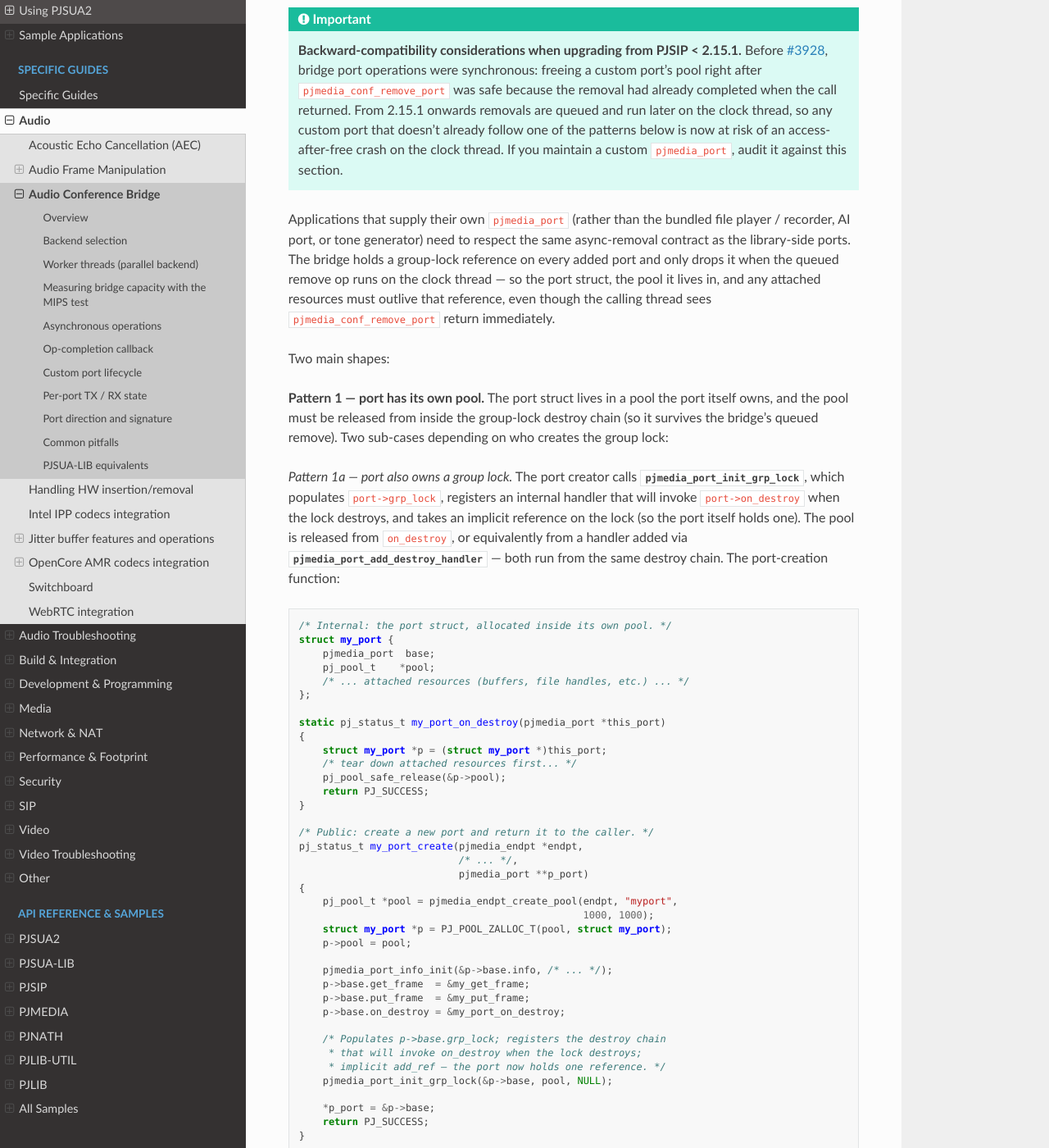
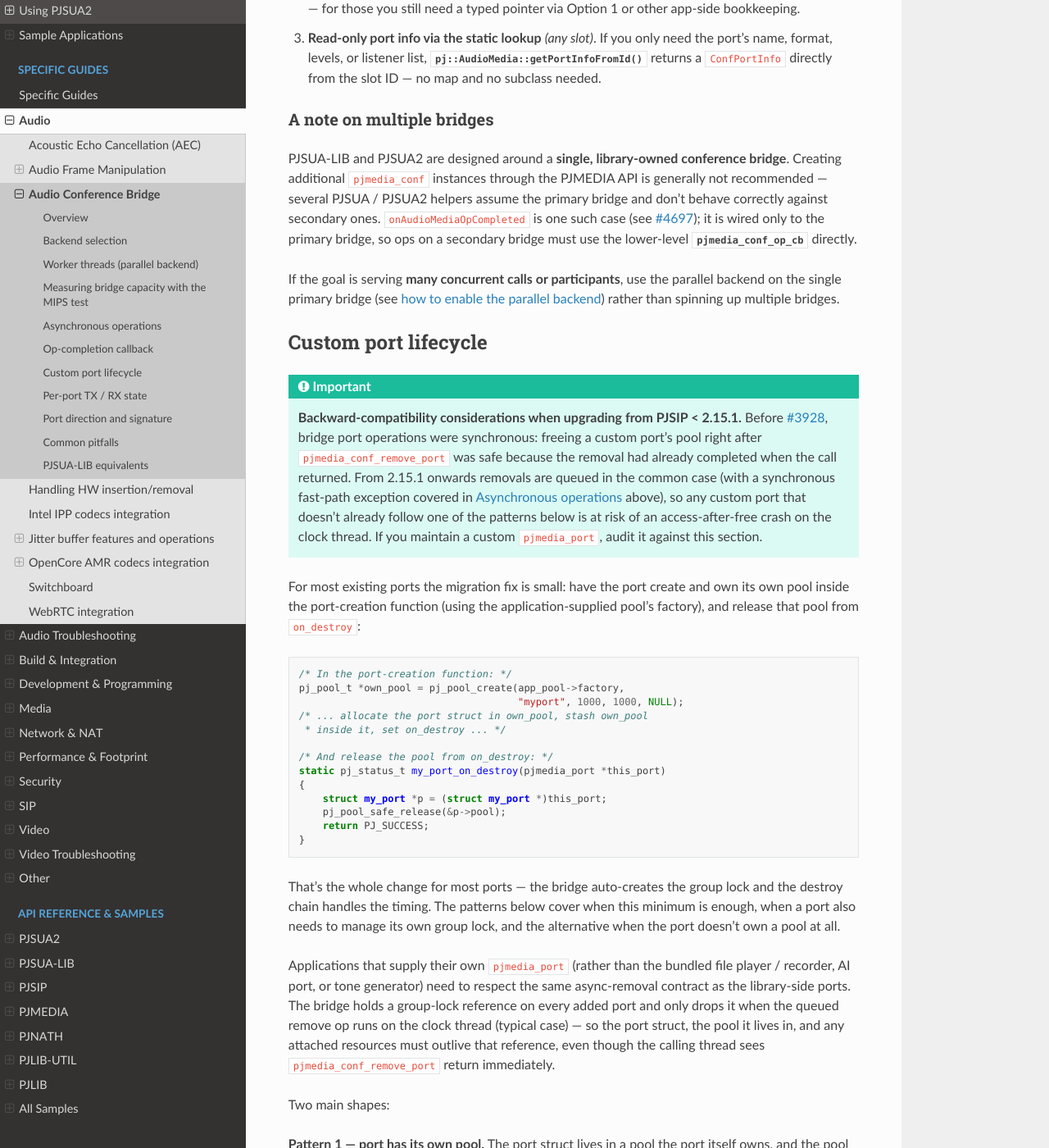
Before and after one commit to pjsip/pjproject_docs, a Sphinx documentation site: the page built from docs/source/specific-guides/audio/conference_bridge.rst, in a window 1280 px wide and 1400 px high, scrolled down 7904 px. Shown: the whole window at 82% size. Built offline with Sphinx 7.4.7 and the Read the Docs theme 3.1.0, drawn with Linux system fonts in a browser that asks for light colours; the version number could not be read and is left out; some of the changed text lies outside the part shown.

Commit message:
docs: conference bridge — restructure custom port lifecycle + drive-by table fix
Address Copilot review on PR #55 plus a story-flow restructure
in the same section, plus a drive-by malformed-table fix in the
existing Backend selection section.

Custom port lifecycle changes:

- Trim the .. important:: admonition to back-compat framing
  only (was carrying the migration tip + code, ~38 lines —
  visually heavy and forward-referenced pattern names that
  hadn't been introduced yet).
- Lift the migration tip + code out as a regular paragraph +
  code block right below the admonition, with the
  pj_pool_create(app_pool->factory, ...) one-liner plus the
  matching pj_pool_safe_release in on_destroy. This is the
  minimum viable change for most existing custom ports.
- Add a transition paragraph ("That's the whole change ...")
  pointing at the patterns below.

Pattern 1b (Copilot review #3): the "no application-visible
reference to drop" claim was wrong. The bridge's auto-init does
init_grp_lock (implicit add_ref → 1) plus pj_grp_lock_add_ref
(→ 2). The bridge drops one on remove; the application must
call pjmedia_port_destroy after pjmedia_conf_remove_port to
drop the second, otherwise the destroy chain never fires and
the pool leaks. PJSUA-LIB pairs the two calls (pjsua_aud.c:522
remove + :562 destroy). Section now states this explicitly.

Pattern 1a app-code sample (Copilot review #4): renamed the
opaque pool argument to pjmedia_conf_add_port from `pool` to
`parent_pool` and added a comment clarifying its role versus
the port's own internal pool.

Async-removal qualifier (Copilot review #1, #2): reworded the
"runs later on the clock thread" claims to "(typical case)" /
"(common case)" and cross-link to the existing fast-path
description in *Asynchronous operations* via the new
:ref:`asynchronous_operations` label, kept brief per the
review framing.

Drive-by — Backend selection table:

The existing grid table at line 54 had a column-1 overflow
(:c:macro:`PJMEDIA_CONF_PARALLEL_BRIDGE_BACKEND` is exactly 1
char too wide for the 47-char column, with no trailing space).
Sphinx logged "ERROR: Malformed table" on every build but still
rendered. Converted to list-table — same approach used in
dtmf.rst and customizing_messages.rst, robust to future content
changes.

Co-Authored-By: Claude Code

```diff
--- a/docs/source/specific-guides/audio/conference_bridge.rst
+++ b/docs/source/specific-guides/audio/conference_bridge.rst
@@ -51,38 +51,37 @@ Backend selection
 PJMEDIA ships **three** conference backend implementations, selected
 at compile time via :c:macro:`PJMEDIA_CONF_BACKEND`:
 
-+-----------------------------------------------+-------------------------------------------------------+
-| Backend (``PJMEDIA_CONF_BACKEND`` value)      | When to use                                           |
-+===============================================+=======================================================+
-| :c:macro:`PJMEDIA_CONF_SERIAL_BRIDGE_BACKEND` | **Default.** Mixing bridge running on a single        |
-| (``1``)                                       | clock thread. Comfortably covers typical SIP-client   |
-|                                               | workloads on modern CPUs with common codecs (G.711,   |
-|                                               | Opus) — multiple concurrent calls fit easily. The     |
-|                                               | per-tick CPU only becomes a bottleneck at large       |
-|                                               | participant counts (tens of ports). For benchmark     |
-|                                               | numbers see                                           |
-|                                               | :doc:`/specific-guides/perf_footprint/pjmedia_mips`.  |
-+-----------------------------------------------+-------------------------------------------------------+
-| :c:macro:`PJMEDIA_CONF_PARALLEL_BRIDGE_BACKEND`| Mixing bridge with multiple worker threads. Intended  |
-| (``2``)                                       | for **server-type endpoints** (conference servers,    |
-|                                               | SFU/MCU, IVR farms) where a single bridge hosts many  |
-|                                               | concurrent participants and the per-tick mixing CPU   |
-|                                               | exceeds one core. Typical SIP client apps do not      |
-|                                               | need this. Auto-selected when ``PJMEDIA_CONF_THREADS``|
-|                                               | is defined.                                           |
-+-----------------------------------------------+-------------------------------------------------------+
-| :c:macro:`PJMEDIA_CONF_SWITCH_BOARD_BACKEND`  | Drop-in replacement for the bridge that **handles     |
-| (``0``)                                       | encoded audio frames** end-to-end (no decode-mix-     |
-|                                               | encode cycle), at lower latency and lower footprint.  |
-|                                               | The trade-off is no mixing — one source per sink only |
-|                                               | — so it doesn't do conferencing. Useful for           |
-|                                               | endpoints that need encoded-frame routing (e.g. when  |
-|                                               | the audio device emits/consumes encoded frames        |
-|                                               | directly) or care about low-latency 1:1 paths.        |
-|                                               | Auto-selected when ``PJMEDIA_CONF_USE_SWITCH_BOARD``  |
-|                                               | is defined. See :doc:`switchboard` for the full       |
-|                                               | feature list.                                         |
-+-----------------------------------------------+-------------------------------------------------------+
+.. list-table::
+   :header-rows: 1
+   :widths: 40 60
+
+   * - Backend (``PJMEDIA_CONF_BACKEND`` value)
+     - When to use
+   * - :c:macro:`PJMEDIA_CONF_SERIAL_BRIDGE_BACKEND` (``1``)
+     - **Default.** Mixing bridge running on a single clock
+       thread. Comfortably covers typical SIP-client workloads on
+       modern CPUs with common codecs (G.711, Opus) — multiple
+       concurrent calls fit easily. The per-tick CPU only becomes
+       a bottleneck at large participant counts (tens of ports).
+       For benchmark numbers see
+       :doc:`/specific-guides/perf_footprint/pjmedia_mips`.
+   * - :c:macro:`PJMEDIA_CONF_PARALLEL_BRIDGE_BACKEND` (``2``)
+     - Mixing bridge with multiple worker threads. Intended for
+       **server-type endpoints** (conference servers, SFU/MCU,
+       IVR farms) where a single bridge hosts many concurrent
+       participants and the per-tick mixing CPU exceeds one core.
+       Typical SIP client apps do not need this. Auto-selected
+       when ``PJMEDIA_CONF_THREADS`` is defined.
+   * - :c:macro:`PJMEDIA_CONF_SWITCH_BOARD_BACKEND` (``0``)
+     - Drop-in replacement for the bridge that **handles encoded
+       audio frames** end-to-end (no decode-mix-encode cycle), at
+       lower latency and lower footprint. The trade-off is no
+       mixing — one source per sink only — so it doesn't do
+       conferencing. Useful for endpoints that need encoded-frame
+       routing (e.g. when the audio device emits/consumes encoded
+       frames directly) or care about low-latency 1:1 paths.
+       Auto-selected when ``PJMEDIA_CONF_USE_SWITCH_BOARD`` is
+       defined. See :doc:`switchboard` for the full feature list.
 
 Default is serial. To pick a different backend, define one input
 macro in your ``config_site.h`` — the auto-selection in
@@ -262,6 +261,8 @@ Procedure:
    ``conf_threads`` field — same underlying ``worker_threads`` knob,
    just one API level up.
 
+
+.. _asynchronous_operations:
 
 Asynchronous operations
 -----------------------
@@ -479,21 +480,49 @@ Custom port lifecycle
    were synchronous: freeing a custom port's pool right after
    ``pjmedia_conf_remove_port`` was safe because the removal had
    already completed when the call returned. From 2.15.1 onwards
-   removals are queued and run later on the clock thread, so any
-   custom port that doesn't already follow one of the patterns
-   below is now at risk of an access-after-free crash on the
-   clock thread. If you maintain a custom ``pjmedia_port``, audit
-   it against this section.
+   removals are queued in the common case (with a synchronous
+   fast-path exception covered in :ref:`asynchronous_operations`
+   above), so any custom port that doesn't already follow one of
+   the patterns below is at risk of an access-after-free crash on
+   the clock thread. If you maintain a custom ``pjmedia_port``,
+   audit it against this section.
+
+For most existing ports the migration fix is small: have the
+port create and own its own pool inside the port-creation
+function (using the application-supplied pool's factory), and
+release that pool from ``on_destroy``:
+
+.. code-block:: c
+
+   /* In the port-creation function: */
+   pj_pool_t *own_pool = pj_pool_create(app_pool->factory,
+                                        "myport", 1000, 1000, NULL);
+   /* ... allocate the port struct in own_pool, stash own_pool
+    * inside it, set on_destroy ... */
+
+   /* And release the pool from on_destroy: */
+   static pj_status_t my_port_on_destroy(pjmedia_port *this_port)
+   {
+       struct my_port *p = (struct my_port *)this_port;
+       pj_pool_safe_release(&p->pool);
+       return PJ_SUCCESS;
+   }
+
+That's the whole change for most ports — the bridge auto-creates
+the group lock and the destroy chain handles the timing. The
+patterns below cover when this minimum is enough, when a port
+also needs to manage its own group lock, and the alternative
+when the port doesn't own a pool at all.
 
 Applications that supply their own ``pjmedia_port`` (rather than
 the bundled file player / recorder, AI port, or tone generator)
 need to respect the same async-removal contract as the
 library-side ports. The bridge holds a group-lock reference on
 every added port and only drops it when the queued remove op
-runs on the clock thread — so the port struct, the pool it lives
-in, and any attached resources must outlive that reference, even
-though the calling thread sees ``pjmedia_conf_remove_port``
-return immediately.
+runs on the clock thread (typical case) — so the port struct,
+the pool it lives in, and any attached resources must outlive
+that reference, even though the calling thread sees
+``pjmedia_conf_remove_port`` return immediately.
 
 Two main shapes:
 
@@ -561,7 +590,13 @@ The bridge takes its own reference on the same group lock:
 
    pjmedia_port *port;
    my_port_create(endpt, /* ... */, &port);
-   pjmedia_conf_add_port(conf, pool, port, NULL, &slot);
+
+   /* `parent_pool` is any long-lived pool the app already has;
+    * the bridge uses it only to allocate its own conf_port slot
+    * data. The port's *own* pool (created inside
+    * my_port_create) is separate and lives until the destroy
+    * chain releases it. */
+   pjmedia_conf_add_port(conf, parent_pool, port, NULL, &slot);
 
 To remove and destroy, queue the bridge removal *and* drop the
 port's own reference. Order doesn't matter — whichever
@@ -595,11 +630,17 @@ bridge is also crash-safe — provided the application doesn't
 free the port's pool from outside ``on_destroy``. This is the
 shape :source:`pjmedia/src/pjmedia/wav_player.c` follows.
 
-The trade-off: there's no application-visible reference to drop,
-so the destroy chain only fires when the bridge dec_refs (when
-the queued remove is serviced on the clock thread). If the
-application needs teardown to be observable from its own thread,
-use Pattern 1a.
+The reference math is the same as Pattern 1a: the bridge's
+``init_grp_lock`` takes one implicit reference and its
+``add_ref`` adds another, leaving two outstanding. The bridge
+drops one when the queued remove runs; the application must
+call :cpp:any:`pjmedia_port_destroy` (or
+:cpp:any:`pjmedia_port_dec_ref`) after
+``pjmedia_conf_remove_port`` to drop the second, otherwise the
+destroy chain never fires and the pool leaks. PJSUA-LIB's
+own port teardown follows this pairing — see
+``pjsua_aud.c:522`` (remove) / ``:562`` (destroy) for the
+reference pattern.
 
 .. note::
 
```
